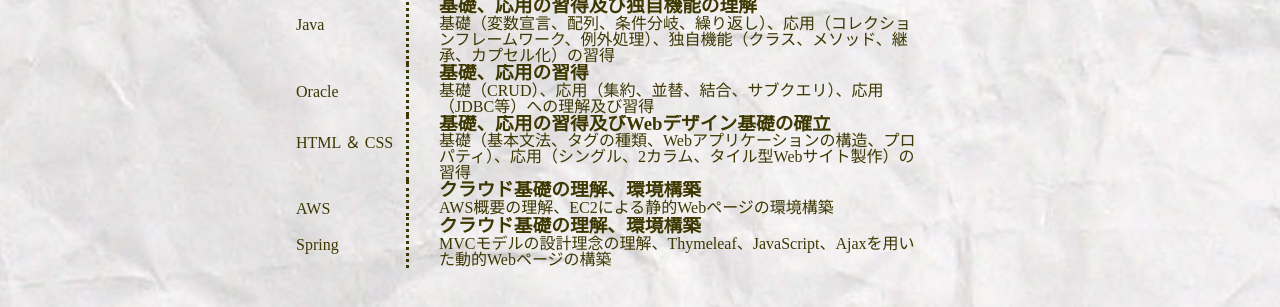
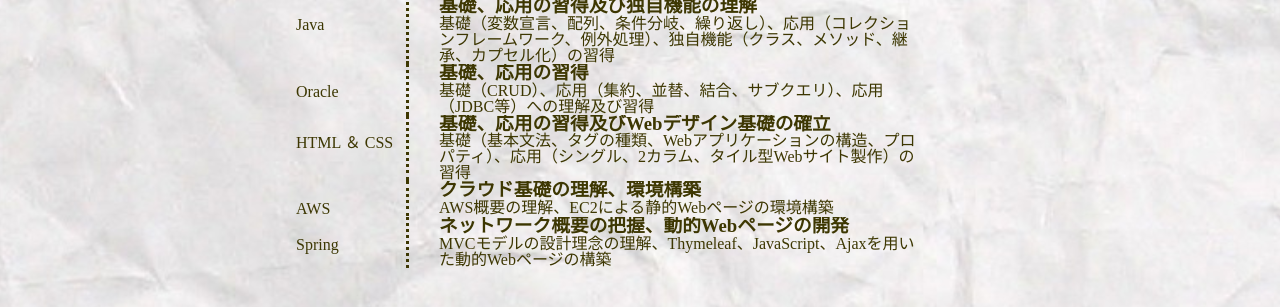
Before and after one commit to tomoya-kadota/Portfolio_ex, a plain HTML site: page index.html in a window 1280 px wide. Shown: the part 392-699 px from the top of the page. Drawn offline with Linux system fonts and the light colour scheme; some packages are replaced by stand-ins of ours.

Commit message:
fix)Springタイトルの修正

```diff
--- a/index.html
+++ b/index.html
@@ -111,7 +111,7 @@
 			<li>
 				<p class="timeline-date contents-title">Spring</p>
 				<div class="timeline-content">
-					<h3>クラウド基礎の理解、環境構築</h3>
+					<h3>ネットワーク概要の把握、動的Webページの開発</h3>
 					<p>MVCモデルの設計理念の理解、Thymeleaf、JavaScript、Ajaxを用いた動的Webページの構築
 					</p>
 				</div>
```
